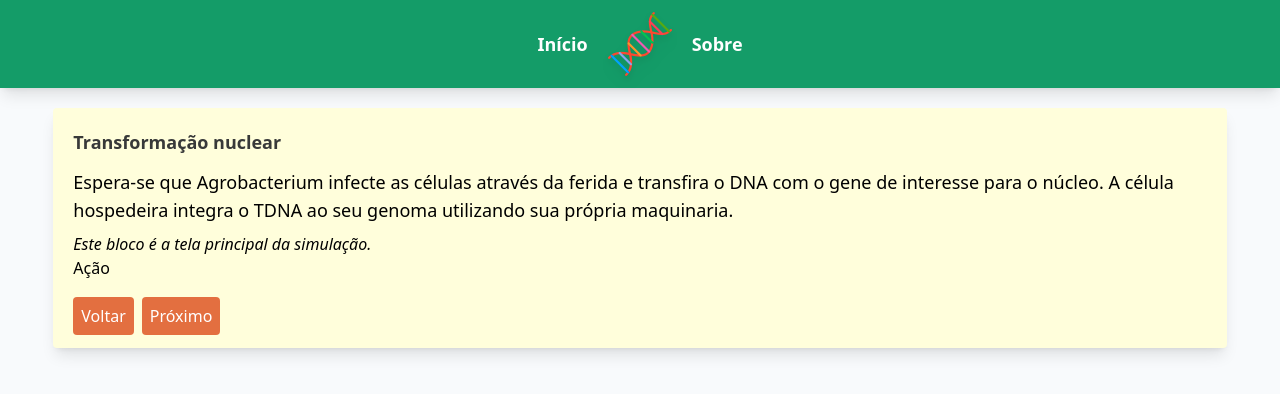
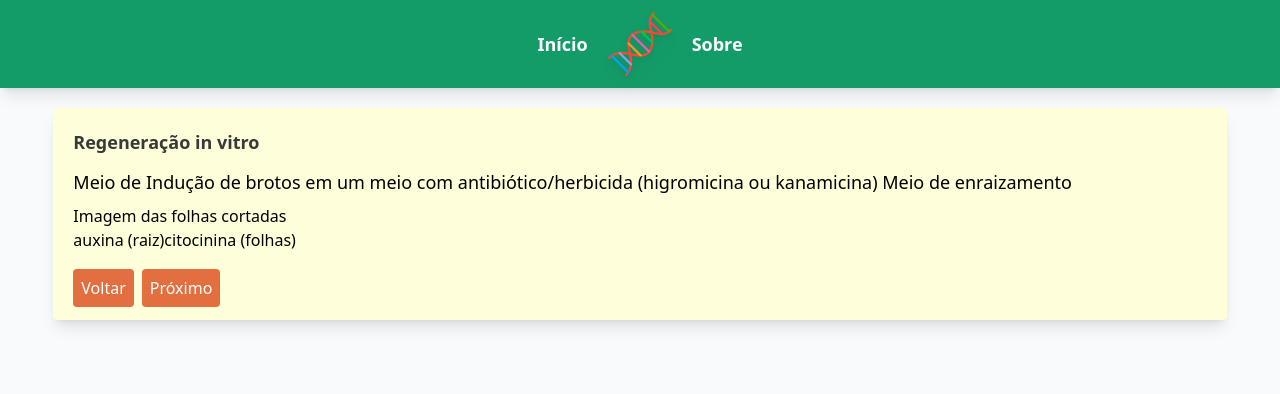
Before and after one commit to BCampanha/extensao-biomol, a Vue app: page /5 in a window 1280 px wide. Shown: the top 394 px of the page. Built offline with nearby package versions, Linux system fonts and the light colour scheme.

Commit message:
Refatorando rotas e componentes necessários para os passos

```diff
--- a/src/App.vue
+++ b/src/App.vue
@@ -15,6 +15,7 @@
 <script>
 export default {
   name: "App",
+  emits: ["viaSelecionada"],
   data() {
     return {
       selecaoVia: {},
--- a/src/main.js
+++ b/src/main.js
@@ -10,9 +10,8 @@ import BemVindo from "./views/BemVindo.vue";
 import EscolhaVia from "./views/EscolhaVia.vue";
 import SobreTrabalho from "./views/SobreTrabalho.vue";
 import ConstrucaoVetor from "./views/ConstrucaoVetor.vue";
-import TransformAgrobac from "./views/TransformAgrobac.vue";
-import CultivoAgrobac from "./views/CultivoAgrobac.vue";
-import TransformNuclear from "./views/TransformNuclear.vue";
+import TransformacaoProcesso from "./views/TransformacaoProcesso.vue";
+import TransformacaoNuclear from "./views/TransformacaoNuclear.vue";
 import RegeneracaoPlanta from "./views/RegeneracaoPlanta.vue";
 import TriagemPlanta from "./views/TriagemPlanta.vue";
 import JanelaQuestao from "./components/JanelaQuestao.vue";
@@ -31,18 +30,15 @@ const router = createRouter({
     component: ConstrucaoVetor},
     {path: '/3',
     name: '3',
-    component: TransformAgrobac},
+    component: TransformacaoProcesso},
     {path: '/4',
     name: '4',
-    component: CultivoAgrobac},
+    component: TransformacaoNuclear},
     {path: '/5',
     name: '5',
-    component: TransformNuclear},
+    component: RegeneracaoPlanta},
     {path: '/6',
     name: '6',
-    component: RegeneracaoPlanta},
-    {path: '/7',
-    name: '7',
     component: TriagemPlanta},
     {path: '/sobre',
     name: 'Sobre',
--- a/src/views/CultivoAgrobac.vue
+++ /dev/null
@@ -1,22 +0,0 @@
-<template>
-  <div>
-    <JanelaQuestao titulo="Co-cultivo de Agrobacterium e explante" orientacoes="Escolha do tecido vegetal Extração do explante (células feridas)">
-      <template #ferramentas>
-        <button @click="foiConcluido()">Ação</button>
-      </template>
-    </JanelaQuestao>
-  </div>
-</template>
-
-<script>
-export default {
-  name: "CultivoAgrobac",
-  methods: {
-    foiConcluido() {
-      this.$emit("foiConcluido");
-    },
-  },
-};
-</script>
-
-<style lang="scss" scoped></style>
--- a/src/views/EscolhaVia.vue
+++ b/src/views/EscolhaVia.vue
@@ -23,7 +23,11 @@
 
 export default {
   name: "EscolhaVia",
-  emits: ["viaSelecionada"],
+  emits: {
+    viaSelecionada(selecionado) {
+      return selecionado !== null
+    }
+  },
   data() {
     return {
       selecionado: {},
--- a/src/views/RegeneracaoPlanta.vue
+++ b/src/views/RegeneracaoPlanta.vue
@@ -1,7 +1,18 @@
 <template>
   <div>
-    <JanelaQuestao titulo="Regeneração" orientacoes="Meio de Indução de brotos em um meio com antibiótico/herbicida
+    <JanelaQuestao titulo="Regeneração in vitro" orientacoes="Meio de Indução de brotos em um meio com antibiótico/herbicida
         (higromicina ou kanamicina) Meio de enraizamento">
+        <template #principal>
+          Imagem das folhas cortadas
+        </template>
+        <template #ferramentas>
+          <button>
+            auxina (raiz)
+          </button>
+          <button>
+            citocinina (folhas)
+          </button>
+        </template>
     </JanelaQuestao>
   </div>
 </template>
--- a/src/views/TransformNuclear.vue
+++ /dev/null
@@ -1,25 +0,0 @@
-<template>
-  <div>
-    <JanelaQuestao titulo="Transformação nuclear" orientacoes="Espera-se que Agrobacterium infecte as células através da ferida e
-        transfira o DNA com o gene de interesse para o núcleo. A célula
-        hospedeira integra o TDNA ao seu genoma utilizando sua própria
-        maquinaria.">
-      <template #ferramentas>
-        <button @click="foiConcluido()">Ação</button>
-      </template>
-    </JanelaQuestao>
-  </div>
-</template>
-
-<script>
-export default {
-  name: "TransformNuclear",
-  methods: {
-    foiConcluido() {
-      this.$emit("foiConcluido");
-    },
-  },
-};
-</script>
-
-<style lang="scss" scoped></style>
--- a/src/views/TransformAgrobac.vue
+++ b/src/views/TransformacaoNuclear.vue
@@ -1,7 +1,6 @@
 <template>
   <div>
-    <JanelaQuestao titulo="Transformação em Agrobacterium" orientacoes="Cultivo de Agrobacterium Indução dos genes de transferência vir com
-        acetoceringona">
+    <JanelaQuestao titulo="Transformação Nuclear" orientacoes="A célula hospedeira integra o TDNA ao seu genoma utilizando sua própria maquinaria.">
       <template #ferramentas>
         <button @click="foiConcluido()">Ação</button>
       </template>
@@ -11,7 +10,7 @@
 
 <script>
 export default {
-  name: "TransformAgrobac",
+  name: "TransformacaoNuclear",
   methods: {
     foiConcluido() {
       this.$emit("foiConcluido");
--- /dev/null
+++ b/src/views/TransformacaoProcesso.vue
@@ -0,0 +1,46 @@
+<template>
+  <div>
+    <JanelaQuestao :titulo="`Transformação por ${selecaoVia.nome}`" :orientacoes="orientacoes">
+      <template #ferramentas>
+        <button @click="foiConcluido()">Ação</button>
+      </template>
+    </JanelaQuestao>
+  </div>
+</template>
+
+<script>
+export default {
+  name: "TransformacaoProcesso",
+  data() {
+    return {
+      orientacoes: ''
+    }
+  },
+  props: {
+    selecaoVia: {
+      type: Object,
+      required: true
+    }
+  },
+  methods: {
+    foiConcluido() {
+      this.$emit("foiConcluido");
+    },
+  },
+  mounted() {
+    switch (this.selecaoVia.id) {
+      case 'AGRO':
+        this.orientacoes = "Cultivo de Agrobacterium Indução dos genes de transferência vir com acetoceringona. Espera-se que Agrobacterium infecte as células através da ferida e transfira o DNA com o gene de interesse para o núcleo."
+        break;
+      case 'BIOB':
+        this.orientacoes = "Bombardeamento via gene gun"
+        break;
+      default:
+        this.$router.push('/1')
+        break;
+    }
+  }
+};
+</script>
+
+<style lang="scss" scoped></style>
```
